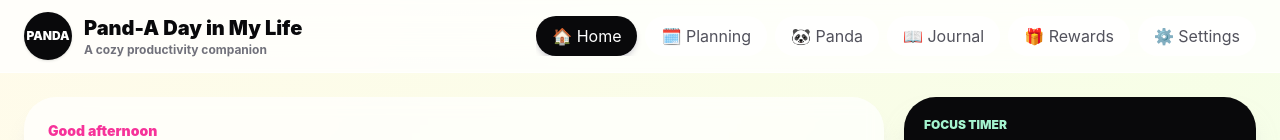
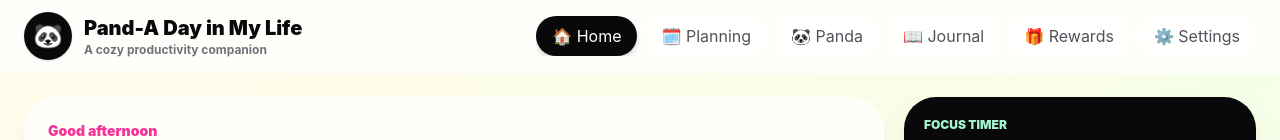
Before and after one commit to JIXIECODES/Pand-A-Day-in-My-Life, a React (Vite) app: page / in a window 1280 px wide. Both pictures are taken after a click on the button "Continue without an account". Shown: the top 140 px of the page. Built offline with nearby package versions, Linux system fonts and the light colour scheme.

Commit message:
Restore panda brand icon

```diff
--- a/src/shared/components/Navbar.jsx
+++ b/src/shared/components/Navbar.jsx
@@ -17,7 +17,9 @@ export default function Navbar() {
     <header className="sticky top-0 z-40 border-b border-white/70 bg-white/75 backdrop-blur-xl">
       <nav className="mx-auto flex max-w-7xl flex-col gap-3 px-4 py-3 sm:px-6 lg:flex-row lg:items-center lg:justify-between">
         <button className="flex items-center gap-3 text-left" onClick={() => setActivePage("home")} type="button">
-          <span className="grid size-12 place-items-center rounded-full bg-zinc-950 text-xs font-black uppercase text-white shadow-sm">PandA</span>
+          <span className="grid size-12 place-items-center rounded-full bg-zinc-950 text-2xl text-white shadow-sm" aria-hidden="true">
+            {"\u{1F43C}"}
+          </span>
           <span>
             <span className="block text-xl font-black text-zinc-950">Pand-A Day in My Life</span>
             <span className="block text-xs font-bold text-zinc-500">A cozy productivity companion</span>
```
